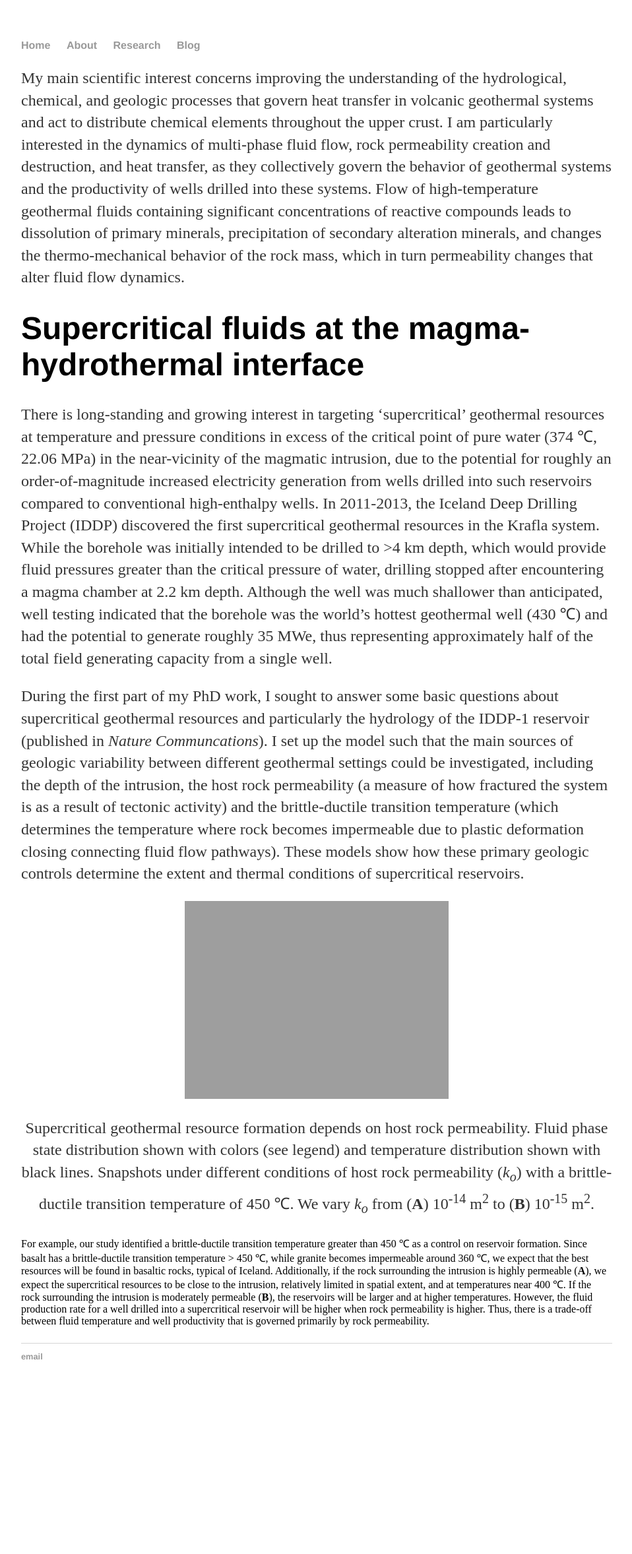
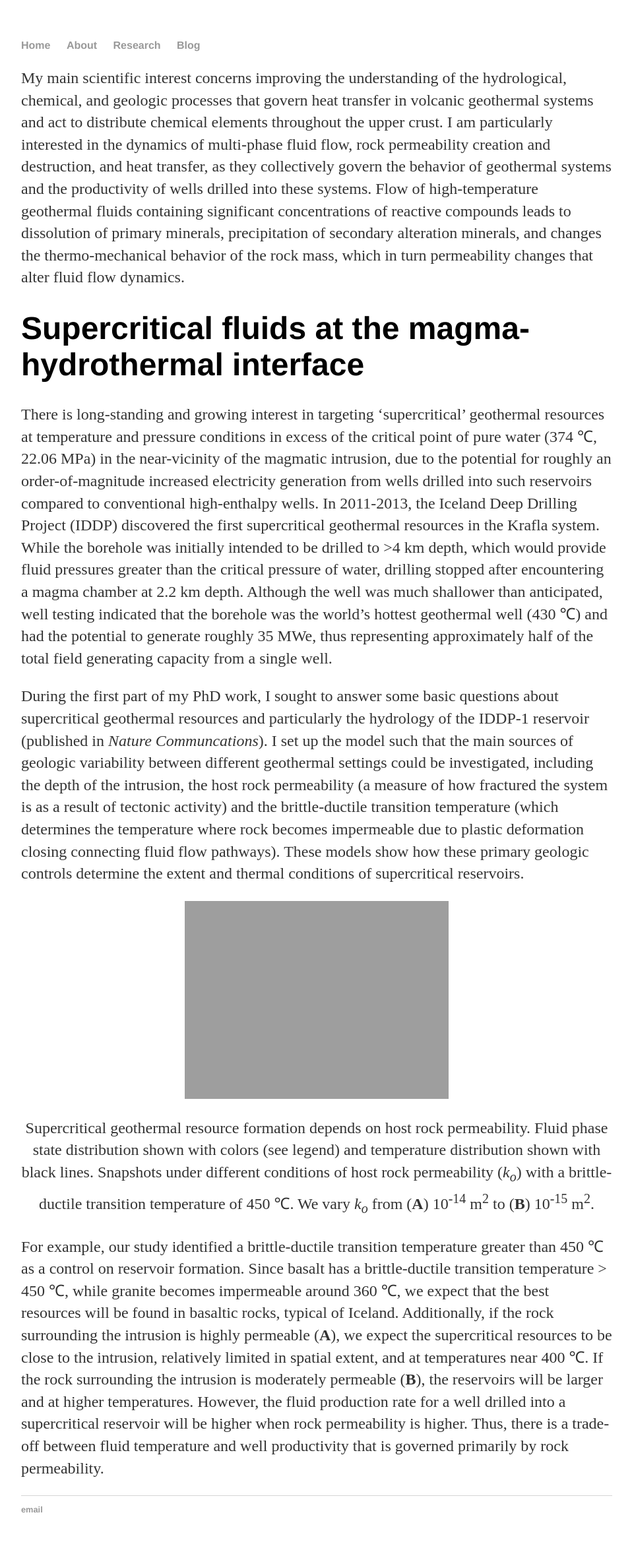
Before and after one commit to two-phaseflow/two-phaseflow.github.io, a Jekyll site: the page built from research/index.html, in a window 1280 px wide. Shown: the whole page at 66% size, without its empty margins (160-1118 px from the left). Built offline with Jekyll 4.4.1, drawn with Linux system fonts in a browser that asks for light colours; before the commit the page ends 2124 px from its top, so only the background shows below that.

```diff
--- a/research/index.html
+++ b/research/index.html
@@ -27,17 +27,17 @@ title: Samuel Scott's Research
 	the host rock permeability (a measure of how fractured the system is as a result of tectonic activity) and the brittle-ductile
 	transition temperature (which determines the temperature where rock becomes impermeable due to plastic deformation closing
 	connecting fluid flow pathways). These models show how these primary geologic controls determine the extent and thermal conditions
-	of supercritical reservoirs.
+			of supercritical reservoirs. </p>
 
 		{% include image.html
             img="pictures/figure2.jpg"
             title="Headshot"
 	    caption="Supercritical geothermal resource formation depends on host rock permeability. Fluid phase state
 	   distribution shown with colors (see legend) and temperature distribution shown with black lines. Snapshots
-		under different conditions of host rock permeability (<i>k<sub>o</sub></i>) with a brittle-ductile transition temperature of 450 &#8451.
-		We vary <i>k<sub>o</sub></i> from (<b>A</b>) 10<sup>-14</sup> m<sup>2</sup>  to (<b>B</b>) 10<sup>-15</sup> m<sup>2</sup>. "%}
+	   under different conditions of host rock permeability (<i>k<sub>o</sub></i>) with a brittle-ductile transition temperature of 450 &#8451.
+	   We vary <i>k<sub>o</sub></i> from (<b>A</b>) 10<sup>-14</sup> m<sup>2</sup>  to (<b>B</b>) 10<sup>-15</sup> m<sup>2</sup>." %}
 
-	For example, our study identified a brittle-ductile transition temperature greater than 450 &#8451 as a control on reservoir formation. Since
+	<p> For example, our study identified a brittle-ductile transition temperature greater than 450 &#8451 as a control on reservoir formation. Since
 	basalt has a brittle-ductile transition temperature &gt 450 &#8451, while granite becomes impermeable around 360 &#8451, we expect that the best resources will
 	be found in basaltic rocks, typical of Iceland. Additionally, if the rock surrounding the intrusion is highly permeable (<b>A</b>), we expect the
 	supercritical resources to be close to the intrusion, relatively limited in spatial extent, and at temperatures near 400 &#8451. If the rock surrounding
```
